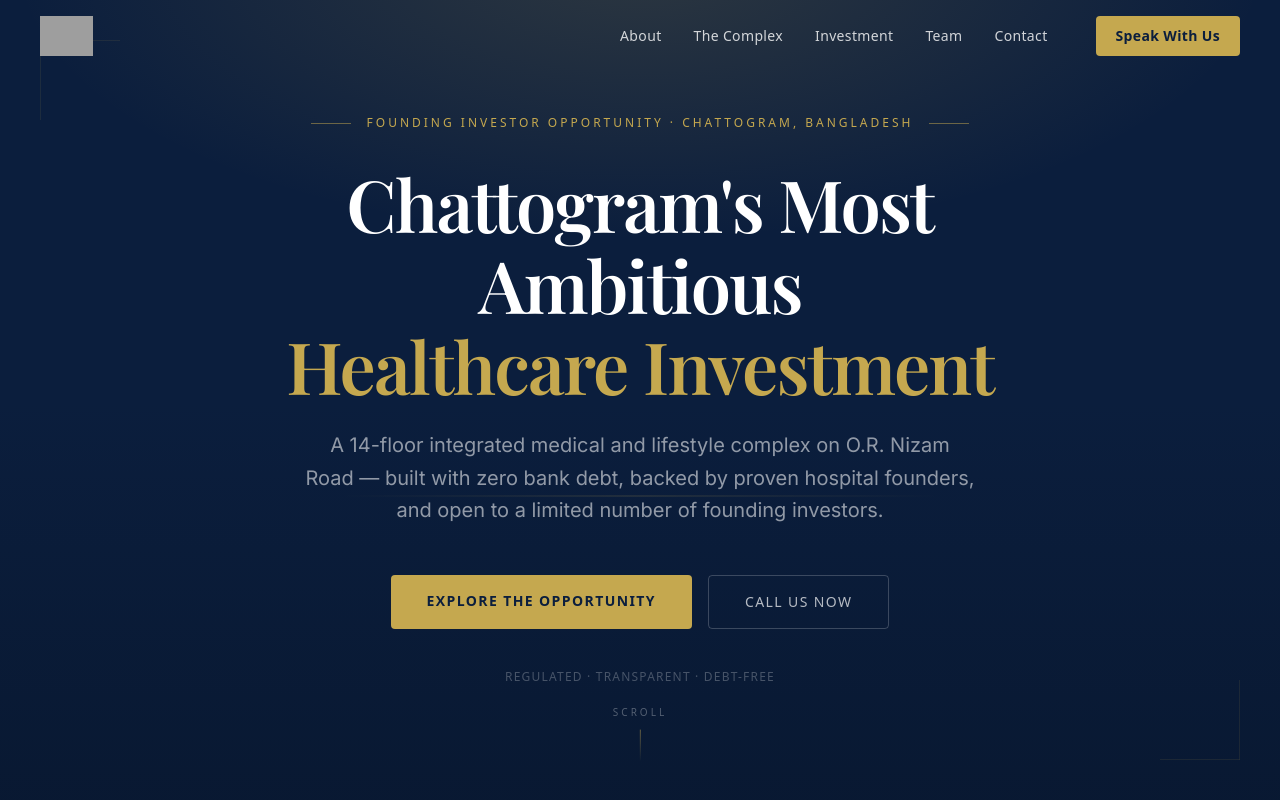
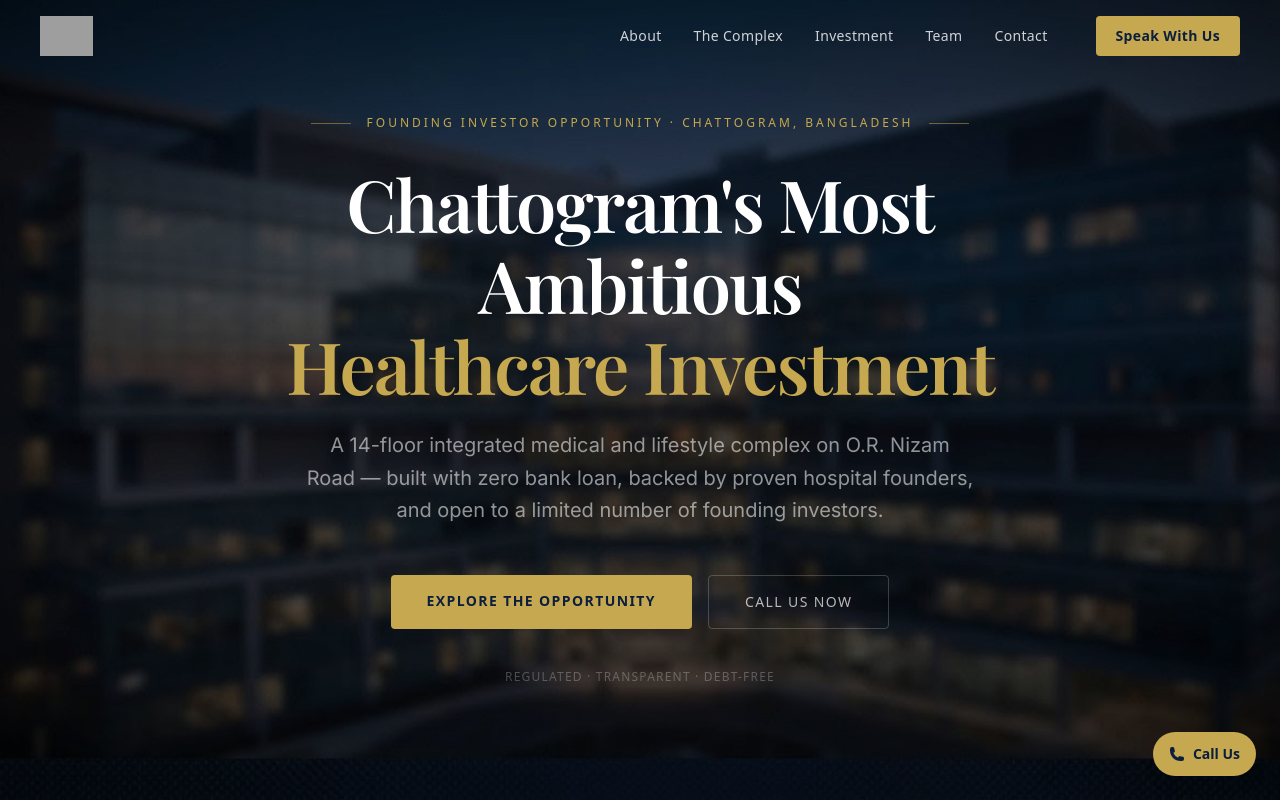
Before and after one commit to NuhalMunawar/hayat, a Next.js app: page / in a window 1280 px wide. Shown: the top 800 px of the page. Built offline with nearby package versions, Linux system fonts and the light colour scheme; grey boxes are pictures that could not be loaded.

Commit message:
add call button to Home page; update background colors in Opportunity, WhyInvest, and Contact sections; change Hero background to image

```diff
--- a/app/page.tsx
+++ b/app/page.tsx
@@ -24,6 +24,16 @@ export default function Home() {
         <Contact />
       </main>
       <Footer />
+      {/* Fixed call button */}
+      <a
+        href="tel:01335074940"
+        className="fixed bottom-6 right-6 z-50 flex items-center gap-2 bg-[#C5A84F] hover:bg-[#D4BC72] text-[#0B1E3D] font-semibold text-sm px-4 py-3 rounded-full shadow-lg transition-colors duration-200"
+      >
+        <svg xmlns="http://www.w3.org/2000/svg" viewBox="0 0 24 24" fill="currentColor" className="w-4 h-4">
+          <path fillRule="evenodd" d="M1.5 4.5a3 3 0 0 1 3-3h1.372c.86 0 1.61.586 1.819 1.42l1.105 4.423a1.875 1.875 0 0 1-.694 1.955l-1.293.97c-.135.101-.164.249-.126.352a11.285 11.285 0 0 0 6.697 6.697c.103.038.25.009.352-.126l.97-1.293a1.875 1.875 0 0 1 1.955-.694l4.423 1.105c.834.209 1.42.959 1.42 1.82V19.5a3 3 0 0 1-3 3h-2.25C8.552 22.5 1.5 15.448 1.5 6.75V4.5z" clipRule="evenodd" />
+        </svg>
+        Call Us
+      </a>
     </>
   );
 }
--- a/components/Contact.tsx
+++ b/components/Contact.tsx
@@ -22,7 +22,7 @@ export default function Contact() {
   }
 
   return (
-    <section id="contact" className="bg-[#0B1E3D] py-24 px-6">
+    <section id="contact" className="bg-[#07152B] py-24 px-6">
       <div className="max-w-6xl mx-auto" ref={ref}>
         <motion.div
           initial={{ opacity: 0, y: 30 }}
--- a/components/Hero.tsx
+++ b/components/Hero.tsx
@@ -4,51 +4,16 @@ import { motion } from "framer-motion";
 
 export default function Hero() {
   return (
-    <section className="relative min-h-screen flex items-center justify-center overflow-hidden bg-[#0B1E3D]">
-      {/* Ambient radial glow — gold, top-center */}
-      <div
-        className="absolute inset-0 pointer-events-none"
-        style={{
-          background:
-            "radial-gradient(ellipse 70% 50% at 50% -5%, rgba(197,168,79,0.18) 0%, transparent 70%)",
-        }}
-      />
-
-      {/* Subtle bottom fade to slightly darker navy */}
-      <div className="absolute inset-0 bg-gradient-to-b from-transparent via-transparent to-[#07152B]/60 pointer-events-none" />
-
-      {/* Decorative corner lines — top-left */}
-      <svg
-        className="absolute top-10 left-10 opacity-20"
-        width="80"
-        height="80"
-        viewBox="0 0 80 80"
-        fill="none"
-      >
-        <line x1="0" y1="0" x2="80" y2="0" stroke="#C5A84F" strokeWidth="1" />
-        <line x1="0" y1="0" x2="0" y2="80" stroke="#C5A84F" strokeWidth="1" />
-      </svg>
-
-      {/* Decorative corner lines — bottom-right */}
-      <svg
-        className="absolute bottom-10 right-10 opacity-20"
-        width="80"
-        height="80"
-        viewBox="0 0 80 80"
-        fill="none"
-      >
-        <line x1="80" y1="80" x2="0" y2="80" stroke="#C5A84F" strokeWidth="1" />
-        <line x1="80" y1="80" x2="80" y2="0" stroke="#C5A84F" strokeWidth="1" />
-      </svg>
-
-      {/* Thin horizontal rule — decorative center bar */}
-      <motion.div
-        initial={{ scaleX: 0, opacity: 0 }}
-        animate={{ scaleX: 1, opacity: 1 }}
-        transition={{ duration: 1.2, ease: "easeOut" }}
-        className="absolute top-1/2 left-1/2 -translate-x-1/2 -translate-y-1/2 w-[600px] max-w-[80vw] h-px bg-gradient-to-r from-transparent via-[#C5A84F]/25 to-transparent"
-        style={{ marginTop: "6rem" }}
-      />
+    <section
+      className="relative min-h-screen flex items-center justify-center overflow-hidden"
+      style={{
+        backgroundImage: "url('/images/bg1.jpeg')",
+        backgroundSize: "cover",
+        backgroundPosition: "center",
+        backgroundRepeat: "no-repeat",
+      }}
+    >
+      <div className="absolute inset-0 bg-black/30 pointer-events-none" />
 
       {/* Content */}
       <div className="relative z-10 max-w-4xl mx-auto px-6 text-center">
@@ -86,7 +51,7 @@ export default function Hero() {
           className="font-[family-name:var(--font-inter)] text-white/55 text-lg md:text-xl max-w-2xl mx-auto leading-relaxed mb-12"
         >
           A 14-floor integrated medical and lifestyle complex on O.R. Nizam Road —
-          built with zero bank debt, backed by proven hospital founders, and open
+          built with zero bank loan, backed by proven hospital founders, and open
           to a limited number of founding investors.
         </motion.p>
 
@@ -121,21 +86,6 @@ export default function Hero() {
           Regulated · Transparent · Debt-Free
         </motion.p>
       </div>
-
-      {/* Scroll indicator */}
-      <motion.div
-        initial={{ opacity: 0 }}
-        animate={{ opacity: 1 }}
-        transition={{ delay: 1.3, duration: 0.8 }}
-        className="absolute bottom-10 left-1/2 -translate-x-1/2 flex flex-col items-center gap-2"
-      >
-        <span className="text-white/30 text-[10px] tracking-[0.3em] uppercase">Scroll</span>
-        <motion.div
-          animate={{ y: [0, 8, 0] }}
-          transition={{ repeat: Infinity, duration: 1.8, ease: "easeInOut" }}
-          className="w-px h-8 bg-gradient-to-b from-[#C5A84F]/50 to-transparent"
-        />
-      </motion.div>
     </section>
   );
 }
--- a/components/Opportunity.tsx
+++ b/components/Opportunity.tsx
@@ -16,7 +16,7 @@ export default function Opportunity() {
   const inView = useInView(ref, { once: true, margin: "-100px" });
 
   return (
-    <section id="about" className="bg-[#0B1E3D] py-24 px-6">
+    <section id="about" className="bg-[#07152B] py-24 px-6">
       <div className="max-w-6xl mx-auto" ref={ref}>
         {/* Headline */}
         <motion.div
--- a/components/WhyInvest.tsx
+++ b/components/WhyInvest.tsx
@@ -31,7 +31,7 @@ export default function WhyInvest() {
   const inView = useInView(ref, { once: true, margin: "-100px" });
 
   return (
-    <section className="bg-[#0B1E3D] py-24 px-6">
+    <section className="bg-[#07152B] py-24 px-6">
       <div className="max-w-6xl mx-auto" ref={ref}>
         <motion.div
           initial={{ opacity: 0, y: 30 }}
```
